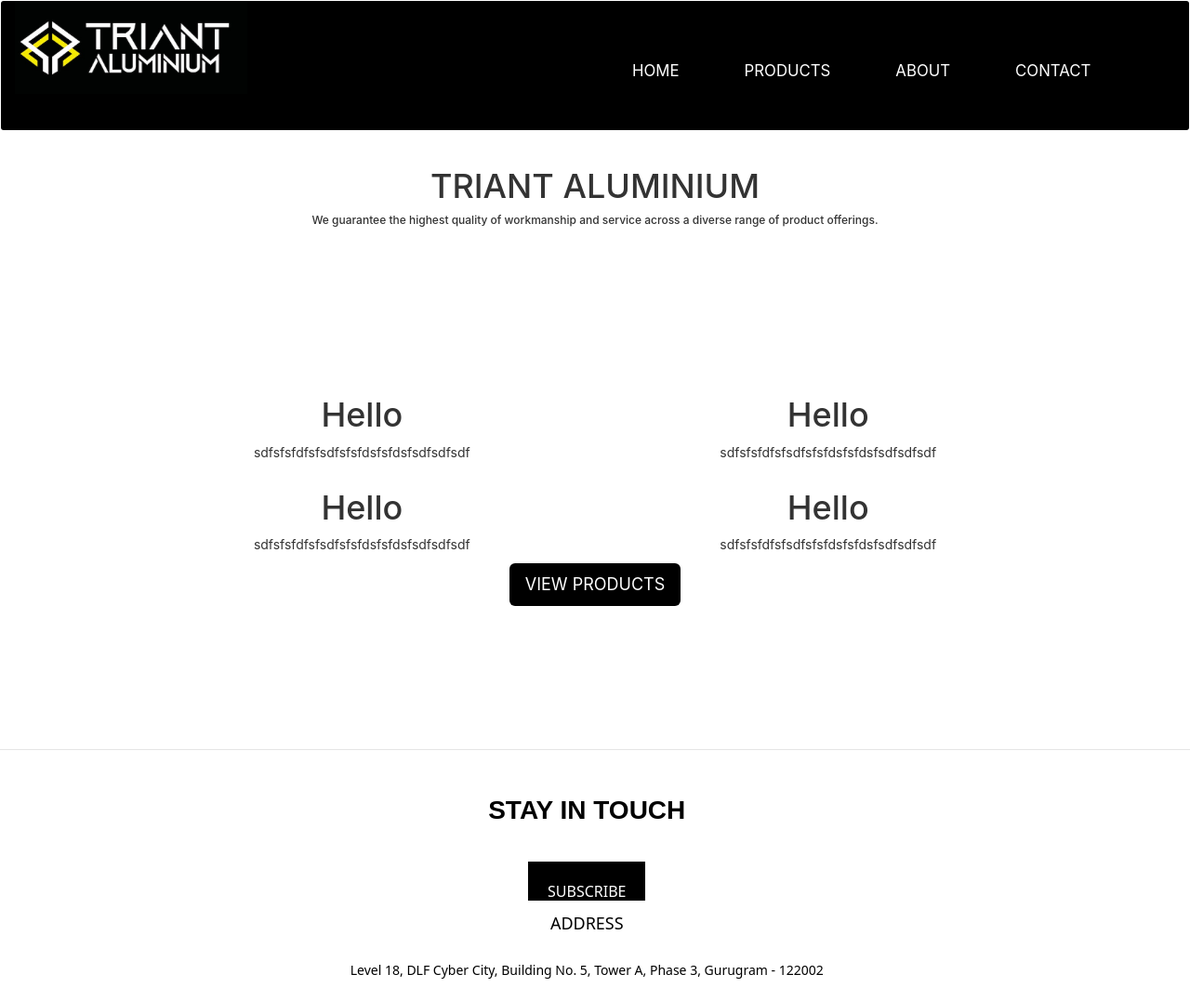
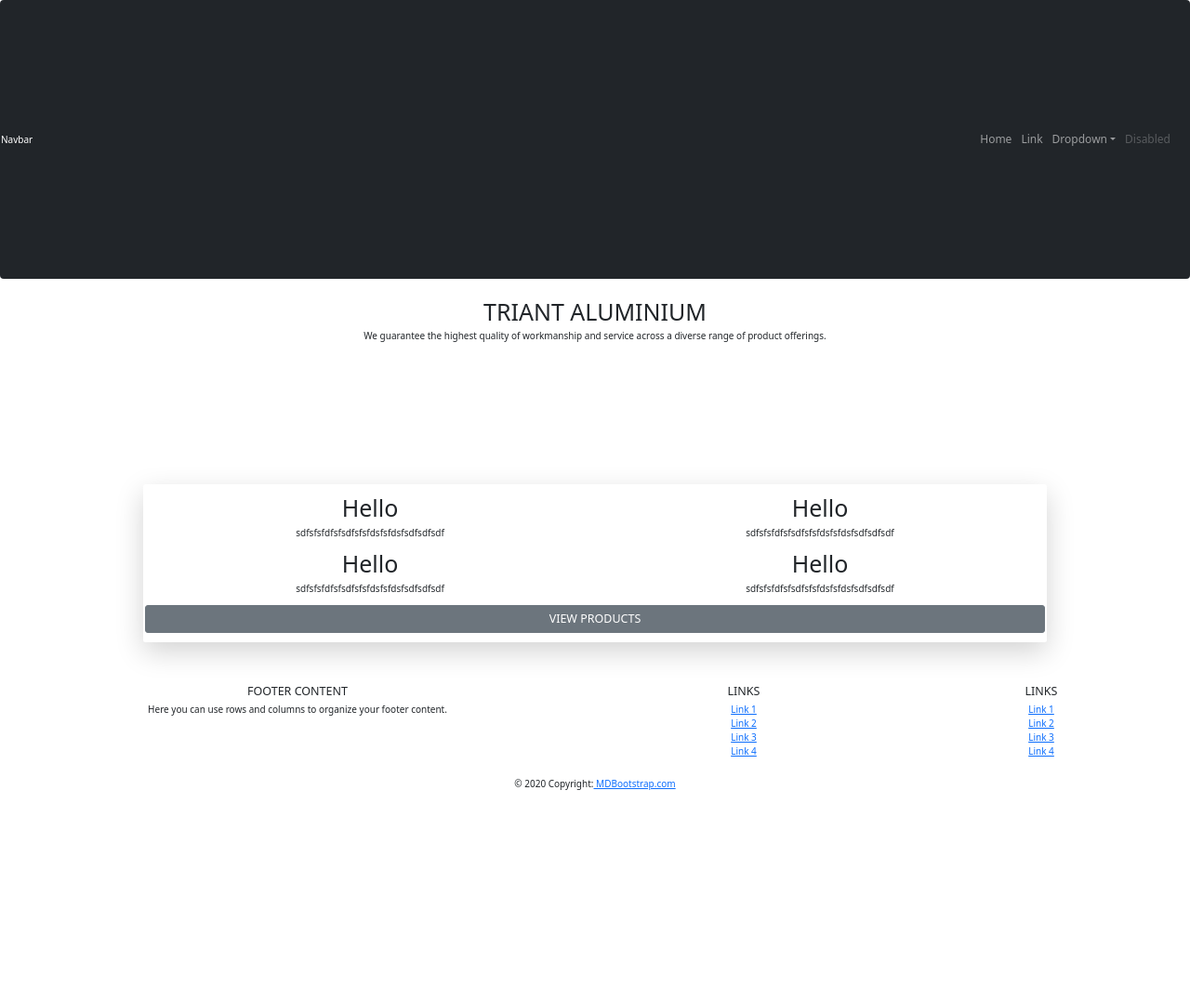
Before and after one commit to Sathvik902/triant, a React app: page / in a window 1280 px wide. Shown: the top 1077 px of the page at 93% size. After the commit the page ends 861 px from the top, so only its background shows below. Built offline with nearby package versions, Linux system fonts and the light colour scheme.

Commit message:
Fourth Commit

```diff
--- a/package.json
+++ b/package.json
@@ -8,8 +8,10 @@
     "@testing-library/jest-dom": "^5.16.4",
     "@testing-library/react": "^13.3.0",
     "@testing-library/user-event": "^13.5.0",
+    "bootstrap": "^5.1.3",
     "font-awesome": "^4.7.0",
     "react": "^18.2.0",
+    "react-bootstrap": "^2.4.0",
     "react-dom": "^18.2.0",
     "react-fontawesome": "^1.7.1",
     "react-router-dom": "^6.3.0",
--- a/public/index.html
+++ b/public/index.html
@@ -19,6 +19,7 @@
   <body>
     <noscript>You need to enable JavaScript to run this app.</noscript>
     <div id="root"></div>
+    <script src="https://cdn.jsdelivr.net/npm/bootstrap@5.2.0-beta1/dist/js/bootstrap.bundle.min.js" integrity="sha384-pprn3073KE6tl6bjs2QrFaJGz5/SUsLqktiwsUTF55Jfv3qYSDhgCecCxMW52nD2" crossorigin="anonymous"></script>
+
   </body>
-  <script src="https://cdn.jsdelivr.net/npm/bootstrap@5.2.0-beta1/dist/js/bootstrap.bundle.min.js" integrity="sha384-pprn3073KE6tl6bjs2QrFaJGz5/SUsLqktiwsUTF55Jfv3qYSDhgCecCxMW52nD2" crossorigin="anonymous"></script>
 </html>
--- a/src/Footer/Footer.js
+++ b/src/Footer/Footer.js
@@ -1,5 +1,4 @@
 
-import './Footer.css'
 
 
 import React, { Component } from 'react';
@@ -10,39 +9,75 @@ import React, { Component } from 'react';
 
 function Footer() {
   return (
-    <div  className='Footer'>
-      <footer className="footer">
-  <div className="footer__addr">
-    <h1 className="footer__logo">STAY IN TOUCH</h1>
-    <a className="footer__btn" href="mailto:example@gmail.com">SUBSCRIBE</a>
     <div>
-    <h4>ADDRESS</h4><br/>
-
-    <address>
-    Level 18, DLF Cyber City, Building No. 5, Tower A, Phase 3, Gurugram - 122002
-    <br/><br/>
-    </address>
-    <ul className="footer__nav">
-    <li className="nav__item">
-      <h1 className="nav__title">CONTACT</h1>
-      <h2>MAIL US: info@triantaluminium.com</h2>
-      <h2>CONTACT US: +91 78888-35707 </h2>
-      <br/>
-      <p>&copy; 2019 Something. All rights reserved.</p>
-    </li>
-  </ul>
+<footer className="page-footer font-small blue pt-4">
 
 
+  <div className="container-fluid text-center text-md-left">
+
+
+    <div className="row">
+
+      <div className="col-md-6 mt-md-0 mt-3">
+
+
+        <h5 className="text-uppercase">Footer Content</h5>
+        <p>Here you can use rows and columns to organize your footer content.</p>
+
+      </div>
+
+      <hr className="clearfix w-100 d-md-none pb-3"/>
+
+      <div className="col-md-3 mb-md-0 mb-3">
+        <h5 className="text-uppercase">Links</h5>
+
+        <ul className="list-unstyled">
+          <li>
+            <a href="/!">Link 1</a>
+          </li>
+          <li>
+            <a href="/!">Link 2</a>
+          </li>
+          <li>
+            <a href="/!">Link 3</a>
+          </li>
+          <li>
+            <a href="/!">Link 4</a>
+          </li>
+        </ul>
+
+      </div>
+      <div className="col-md-3 mb-md-0 mb-3">
+        <h5 className="text-uppercase">Links</h5>
+
+        <ul className="list-unstyled">
+          <li>
+            <a href="/!">Link 1</a>
+          </li>
+          <li>
+            <a href="/!">Link 2</a>
+          </li>
+          <li>
+            <a href="/!">Link 3</a>
+          </li>
+          <li>
+            <a href="/!">Link 4</a>
+          </li>
+        </ul>
+
+      </div>
+    </div>
   </div>
 
 
 
-    </div>
+  <div className="footer-copyright text-center py-3">© 2020 Copyright:
+    <a href="/"> MDBootstrap.com</a>
+  </div>
 
-  <div className="legal">
 
-  </div>
 </footer>
+
     </div>
 
   )
--- a/src/Header/Header.css
+++ b/src/Header/Header.css
@@ -1,155 +1,15 @@
-/* body{
-  justify-content: center;
-  width: 100%;
-} */
-.container{
-  width: 100%;
-  padding:0;
-  margin: 0;
+.navbar{
+    color:white !important;
+    background-color: black !important;
+
+    height:300px !important;
 }
 
-.collapse{
-  background-color: black;
+.ml-auto, .mx-auto {
+    margin-left: auto!important;
 }
 
-.navbar-nav{
-  width:100%;
+.nav-link{
+    font-size: larger;
+    padding-right: 20px;
 }
-
-#Logo{
-  float: inline-start;
-  max-width: 20%;
-  height: 60% !important;
-  display: flex;
-  float: left;
-
-
-}
-
-
-#heading:hover{
-  color: yellow;
-
-}
-
-.NavItems{
-
-  /* display: flex !important; */
-  text-align: center;
-  margin-bottom:10%;
-  /* padding-left: 20%; */
-  position: relative;
-  top: 4rem;
-}
-.NavContents{
-  display: flex;
-  position: relative;
-  background-color: black;
-  height:40%;
-  left: 30%;
-
-}
-a {
-  display: inline-block;
-  position: relative;
-  text-decoration: none;
-  color: white;
-  font-size: larger;
-  width:100%;
-}
-
-a:after {
-  content: '';
-  position: absolute;
-  width: 100%;
-  transform: scaleX(0);
-  height: 2px;
-  bottom: 0;
-  left: 0;
-  background-color: yellow;
-  transform-origin: bottom right;
-  transition: transform 0.25s ease-out;
-}
-
-a:hover:after {
-  transform: scaleX(1);
-  transform-origin: bottom left;
-}
-
-.toggle-button{
-  position: absolute;
-  top: 4em;
-  right: 4rem;
-  display: flex;
-  flex-direction: column;
-  justify-content: space-between;
-  width: 30px;;
-  height: 21px;
-}
-ul{
-  display:flex;
-  column-gap: 70px;
-}
-
-.toggle-button .bar{
-  height:3px;
-  width:100%;
-  background-color: white;
-  border-radius: 10px;
-  -webkit-border-radius: 10px;
-  -moz-border-radius: 10px;
-  -ms-border-radius: 10px;
-  -o-border-radius: 10px;
-}
-
-@media(max-width:1030px){
-  .toggle-button{
-    display: flex;
-  }
-  .collapse{
-    background-color: black;
-  }
-  .nav-link{
-    display: none;
-    width: 100%;
-  }
-  .container{
-    background-color: black;
-  }
-
-  .NavContents{
-    display: flex;
-    position: relative;
-    height:40%;
-  }
-
-
-  .NavItems ul{
-    position:relative;
-    display: flex;
-    flex-direction: column;
-    width: 100%;
-    margin-left:0;
-    top:0%;
-
-  }
-
-  .NavItems li {
-    text-align: center;
-
-  }
-
-  .NavItems li a{
-    padding:0.5rem 1rem;
-  }
-
-  .NavItems.active{
-    display: flex;
-  }
-}
-
-/* .navbar{
-  margin: 0px;
-  width: 100%;;
-  border-width: 0;
-} */
--- a/src/Header/Header.js
+++ b/src/Header/Header.js
@@ -1,50 +1,41 @@
 import React from 'react'
-import './Header.css'
-
-import Image from '../Images/WHITE-RGB-TRIANT-LOGO-1.jpg'
-
+import '../Header/Header.css'
 
 function Header() {
-
   return (
-    <div className="container">
-        {/* <div className = 'Logo'>
-            <img src={Image} alt='Logo'/>
-        </div> */}
-        <div className='Navigation'>
-        <nav className="navbar navbar-expand-lg navbar-light bg-dark" >
-
-
+    <div>
+        <nav className="navbar navbar-expand-lg navbar-dark bg-dark">
+            <a herf ='/' alt='logo'>Navbar</a>
+  <button className="navbar-toggler" type="button" data-toggle="collapse" data-target="/navbarSupportedContent" aria-controls="navbarSupportedContent" aria-expanded="false" aria-label="Toggle navigation">
+    <span className="navbar-toggler-icon"></span>
+  </button>
 
   <div className="collapse navbar-collapse" id="navbarSupportedContent">
-    <div className="navbar-nav ml-auto"margin-top='0px'>
+    <ul className="navbar-nav ml-auto">
+      <li className="nav-item active">
+        <a className="nav-link" href="/">Home <span className="sr-only">(current)</span></a>
+      </li>
+      <li className="nav-item">
+        <a className="nav-link" href="/">Link</a>
+      </li>
+      <li className="nav-item dropdown">
+        <a className="nav-link dropdown-toggle" href="/" id="navbarDropdown" role="button" data-toggle="dropdown" aria-haspopup="true" aria-expanded="false">
+          Dropdown
+        </a>
+        <div className="dropdown-menu" aria-labelledby="navbarDropdown">
+          <a className="dropdown-item" href="/">Action</a>
+          <a className="dropdown-item" href="/">Another action</a>
+          <div className="dropdown-divider"></div>
+          <a className="dropdown-item" href="/">Something else here</a>
+        </div>
+      </li>
+      <li className="nav-item">
+        <a className="nav-link disabled" href="/">Disabled</a>
+      </li>
+    </ul>
 
-      <img src={Image} alt='Logo'id='Logo'/>
-
-    <div className = 'NavContents'>
-
-            <a className='toggle-button'href='/'>
-                    <span className='bar'></span>
-                    <span className='bar'></span>
-                    <span className='bar'></span>
-                </a>
-            <div className='NavItems'>
-                <ul>
-                    <li><a className="nav-link active "id='heading' href="/">HOME </a></li>
-                    <li><a className="nav-link" href="/"id='heading'>PRODUCTS </a></li>
-                    <li><a className="nav-link" href="/"id='heading'>ABOUT </a></li>
-                    <li><a className="nav-link" href="/"id='heading'>CONTACT </a></li>
-
-                </ul>
-            </div>
-    </div>
-    </div>
   </div>
-
-
-
-    </nav>
-        </div>
+</nav>
     </div>
   )
 }
--- a/src/index.js
+++ b/src/index.js
@@ -5,11 +5,12 @@ import reportWebVitals from './reportWebVitals';
 import Header from './Header/Header';
 import Footer from './Footer/Footer'
 import Main_page from './Main_component/Main_page';
+import '../node_modules/bootstrap/dist/css/bootstrap.min.css'
 
 const root = ReactDOM.createRoot(document.getElementById('root'));
 root.render(
   <React.StrictMode>
-    <Header />
+    <Header/>
     <Main_page/>
     <Footer/>
   </React.StrictMode>
```
Also changed, not shown: 1 other file.
